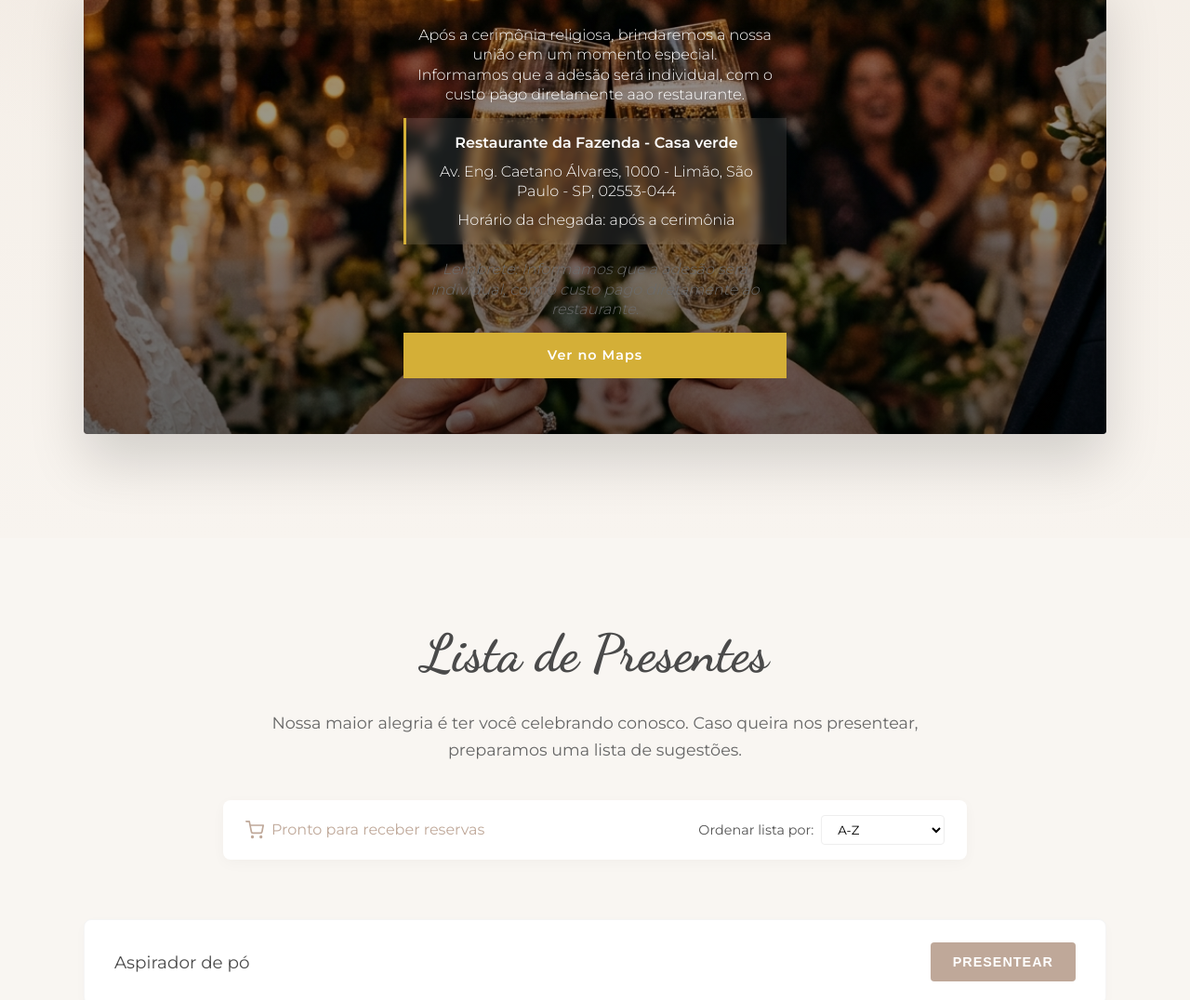
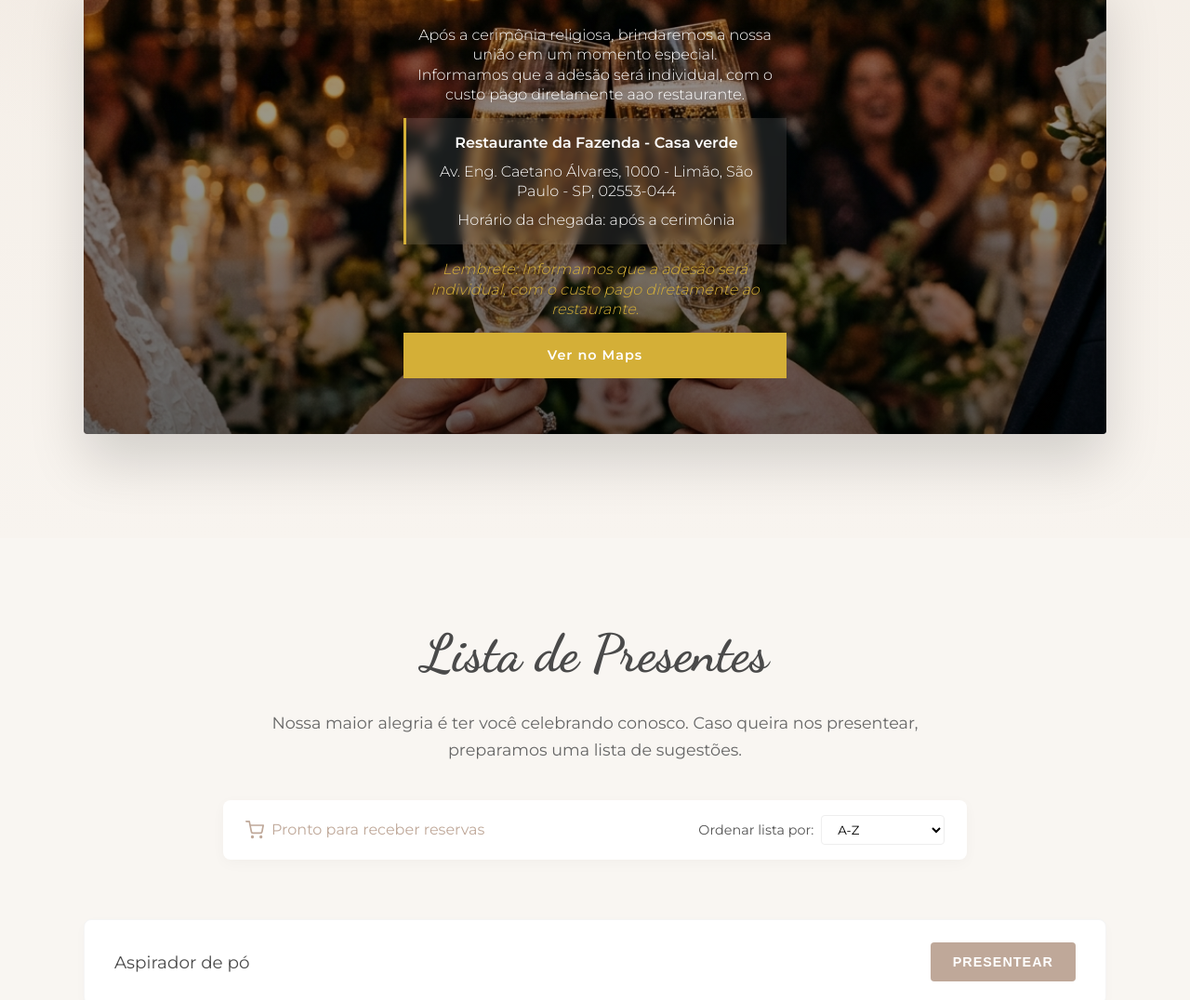
Before and after one commit to PatrickCaramico/Site_casamento, a website built with Vite: page index.html in a window 1280 px wide. Shown: the part 2851-3927 px from the top of the page at 93% size. Built offline with nearby package versions, Linux system fonts and the light colour scheme; no server answers; a web font is replaced by a local one.

Commit message:
Change restaurant-note color to gold

```diff
--- a/src/style.css
+++ b/src/style.css
@@ -468,7 +468,7 @@ section {
 .restaurant-note {
   margin-top: 0.6rem;
   font-size: 0.95rem;
-  color: #6b6b6b;
+  color: #D4AF37;
   font-style: italic;
 }
 
```
